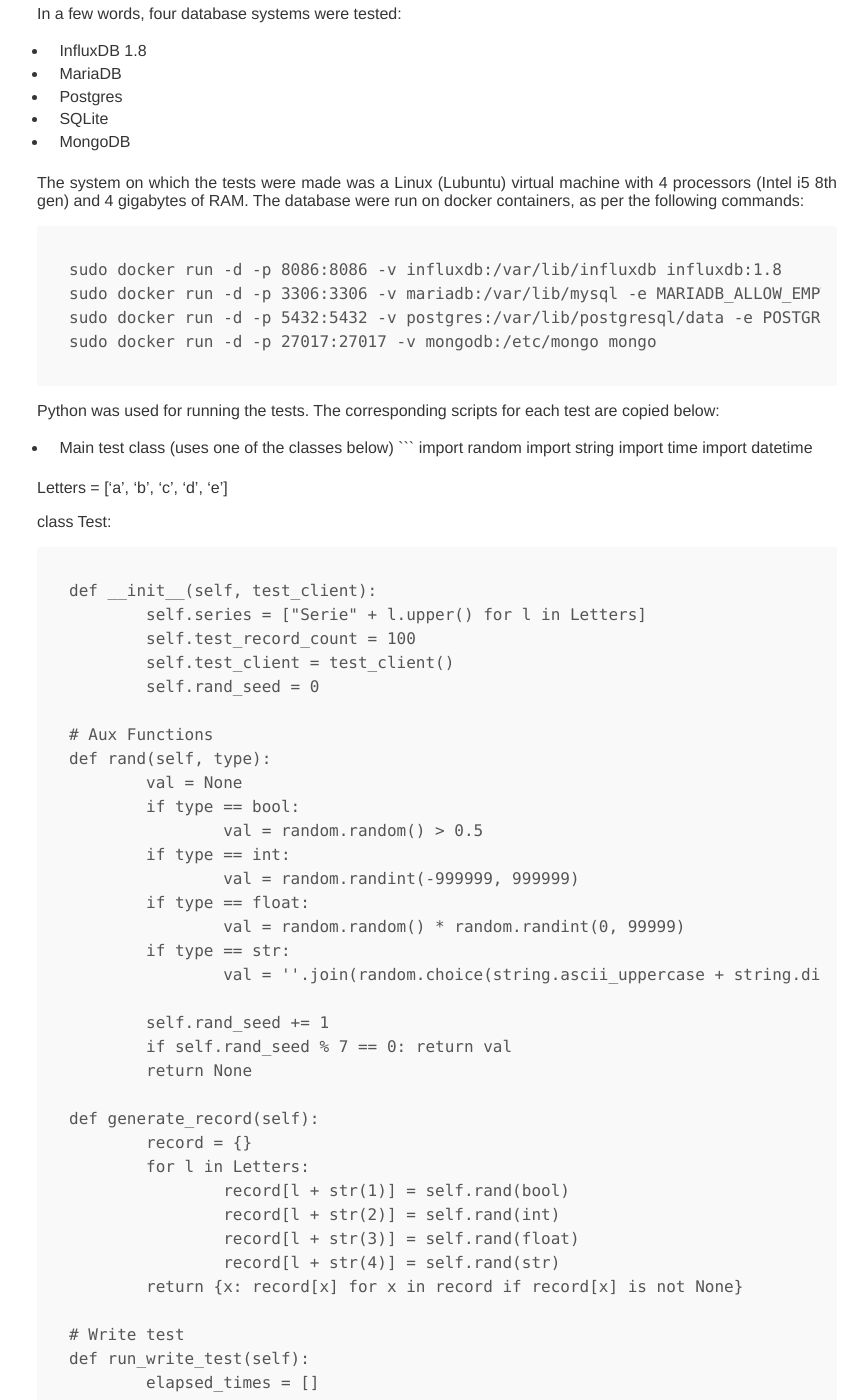
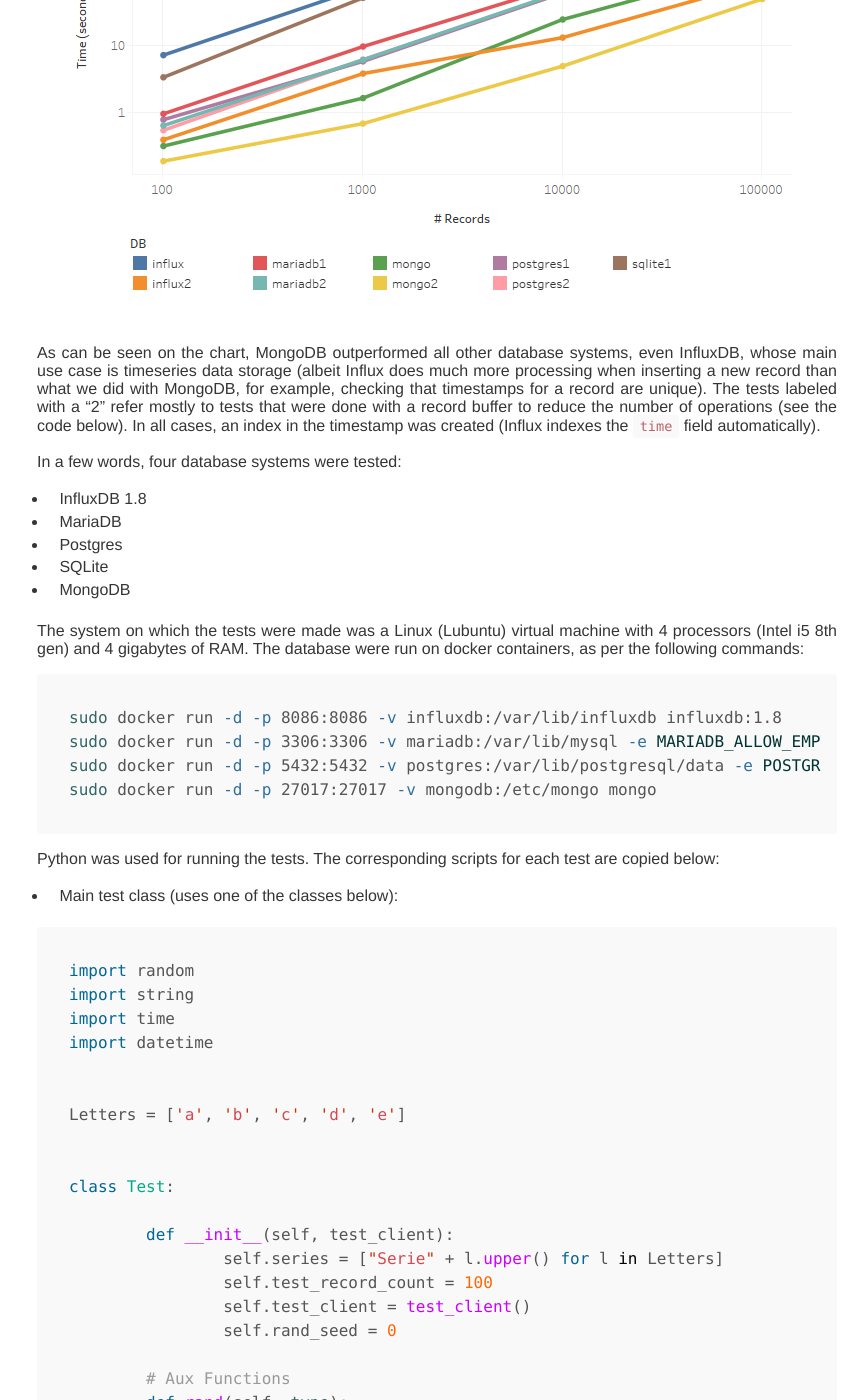
Before and after one commit to frankovacevich/homepage, a Jekyll site: the page built from _posts/2022-03-20-Timeseries Database Benchmark.md, in a window 1280 px wide and 1400 px high, scrolled down 626 px. Shown: the whole window, without its empty margins (203-1070 px from the left). Built offline with Jekyll 4.4.1, drawn with Linux system fonts in a browser that asks for light colours; our own code applies the rules of GitHub Pages for plain Markdown files; some of the changed text lies outside the part shown.

Commit message:
New post

````diff
--- a/_posts/2022-03-20-Timeseries Database Benchmark.md
+++ b/_posts/2022-03-20-Timeseries Database Benchmark.md
@@ -6,7 +6,7 @@
 
 The benchmark consisted on writing multiple records of timestamped data into a database and measuring how much time the operation took. The specific conditions under which each test was carried can be inferred from the scripts below. The results can be seen in the following image:
 
-![Timeseries](img/2022-03-20-timeseries.png)
+![Timeseries](/homepage/assets/img/2022-03-20-timeseries.png)
 
 As can be seen on the chart, MongoDB outperformed all other database systems, even InfluxDB, whose main use case is timeseries data storage (albeit Influx does much more processing when inserting a new record than what we did with MongoDB, for example, checking that timestamps for a record are unique). The tests labeled with a "2" refer mostly to tests that were done with a record buffer to reduce the number of operations (see the code below). In all cases, an index in the timestamp was created (Influx indexes the `time` field automatically).
 
@@ -19,7 +19,7 @@
 
 The system on which the tests were made was a Linux (Lubuntu) virtual machine with 4 processors (Intel i5 8th gen) and 4 gigabytes of RAM. The database were run on docker containers, as per the following commands:
 
-```
+```shell
 sudo docker run -d -p 8086:8086 -v influxdb:/var/lib/influxdb influxdb:1.8
 sudo docker run -d -p 3306:3306 -v mariadb:/var/lib/mysql -e MARIADB_ALLOW_EMPTY_ROOT_PASSWORD=True mariadb:latest
 sudo docker run -d -p 5432:5432 -v postgres:/var/lib/postgresql/data -e POSTGRES_PASSWORD=password postgres
@@ -28,8 +28,9 @@
 
 Python was used for running the tests. The corresponding scripts for each test are copied below:
 
-- Main test class (uses one of the classes below)
-```
+- Main test class (uses one of the classes below):
+
+```python
 import random
 import string
 import time
@@ -97,7 +98,8 @@
 ```
 
 - InfluxDB
-```
+
+```python
 from influxdb import InfluxDBClient
 
 
@@ -116,7 +118,6 @@
 		until = until.strftime("%Y-%m-%dT%H:%M:%SZ")
 		R = self.client.query(f"SELECT a1, a2, a3, a4 FROM {serie} WHERE time >= '{since}' AND time <= '{until}'")
 		return list(R)[0]
-
 
 class InfluxDB2:
 
@@ -140,7 +141,8 @@
 ```
 
 - MariaDB, Postgres and SQLite
-```
+
+```python
 import sqlite3
 import mysql.connector
 import psycopg2
@@ -339,7 +341,7 @@
 
 
 - MongoDB
-```
+```python
 import pymongo
 import urllib.parse
 
````
Also changed, not shown: 8 other files.
